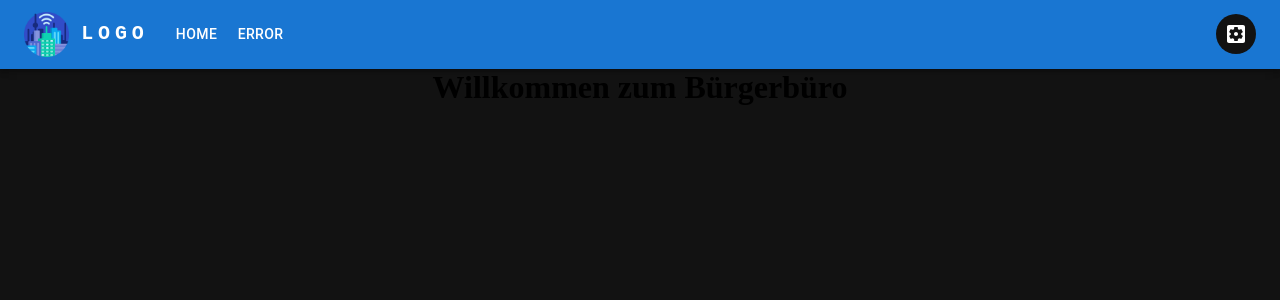
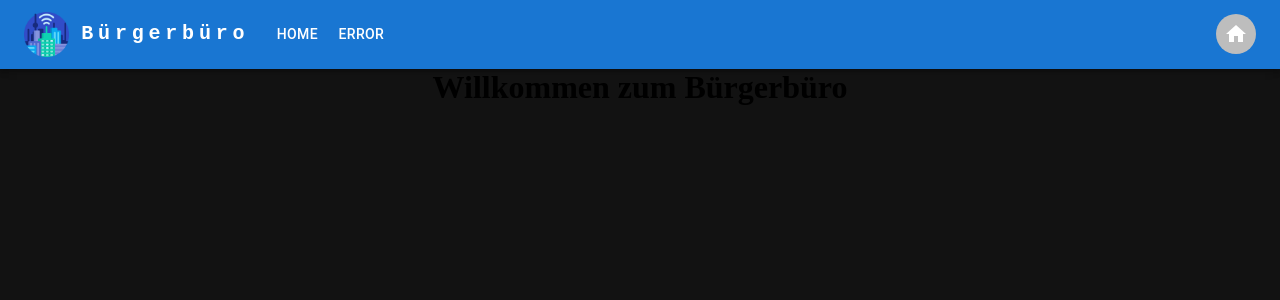
Before and after one commit to SmartCity-2022/Service-Buergerbuero, a React (Create React App) app in the folder client/: page / in a window 1280 px wide. Shown: the top 300 px of the page. Built offline with nearby package versions, Linux system fonts and the light colour scheme.

Commit message:
styling, "me" appointments button

```diff
--- a/client/src/components/navbar.js
+++ b/client/src/components/navbar.js
@@ -15,9 +15,10 @@ import AdbIcon from "@mui/icons-material/Adb";
 import SettingsApplicationsIcon from "@mui/icons-material/SettingsApplications";
 import { Link } from "react-router-dom";
 import logo from "../assets/logo.png";
+import HomeIcon from "@mui/icons-material/Home";
 
 const pages = ["Home", "Error"];
-const settings = [];
+const settings = ["Termine"];
 
 const Nav = () => {
     const [anchorElNav, setAnchorElNav] = React.useState(null);
@@ -40,7 +41,7 @@ const Nav = () => {
 
     return (
         <AppBar position="static">
-            <Container maxWidth="xl">
+            <Container maxWidth="xxl">
                 <Toolbar disableGutters>
                     <img
                         src={logo}
@@ -61,7 +62,7 @@ const Nav = () => {
                             textDecoration: "none",
                         }}
                     >
-                        LOGO
+                        Bürgerbüro
                     </Typography>
 
                     <Box
@@ -134,7 +135,7 @@ const Nav = () => {
                             textDecoration: "none",
                         }}
                     >
-                        LOGO
+                        Bürgerbüro
                     </Typography>
                     <Box
                         sx={{
@@ -146,7 +147,12 @@ const Nav = () => {
                             <Button
                                 key={page}
                                 onClick={handleCloseNavMenu}
-                                sx={{ my: 2, color: "white", display: "block" }}
+                                sx={{
+                                    my: 2,
+                                    color: "white",
+                                    display: "block",
+                                    ":hover": { boxShadow: "1px -1px" },
+                                }}
                             >
                                 <Link
                                     style={{
@@ -162,13 +168,18 @@ const Nav = () => {
                     </Box>
 
                     <Box sx={{ flexGrow: 0 }}>
-                        <Tooltip title="Open settings">
+                        <Tooltip title="Ich">
                             <IconButton
                                 onClick={handleOpenUserMenu}
                                 sx={{ p: 0 }}
                             >
-                                <Avatar sx={{ bgcolor: "#121212" }}>
-                                    <SettingsApplicationsIcon />
+                                <Avatar
+                                    sx={{
+                                        color: "primary.darker",
+                                        bgcolor: "neutral.contrastText",
+                                    }}
+                                >
+                                    <HomeIcon />
                                 </Avatar>
                             </IconButton>
                         </Tooltip>
@@ -194,7 +205,15 @@ const Nav = () => {
                                     onClick={handleCloseUserMenu}
                                 >
                                     <Typography textAlign="center">
-                                        {setting}
+                                        <Link
+                                            style={{
+                                                textDecoration: "none",
+                                                color: "black",
+                                            }}
+                                            to={`/${setting.toLowerCase()}`}
+                                        >
+                                            {setting}
+                                        </Link>
                                     </Typography>
                                 </MenuItem>
                             ))}
```
